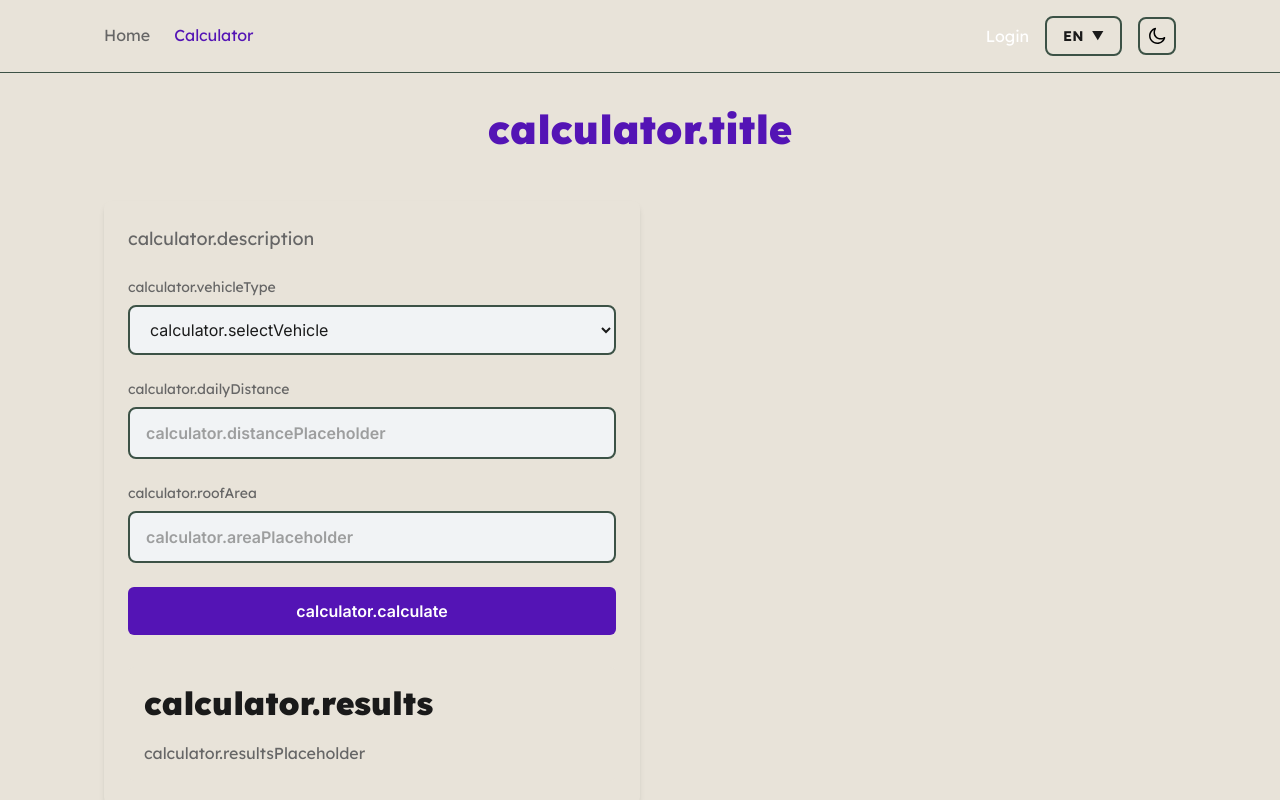
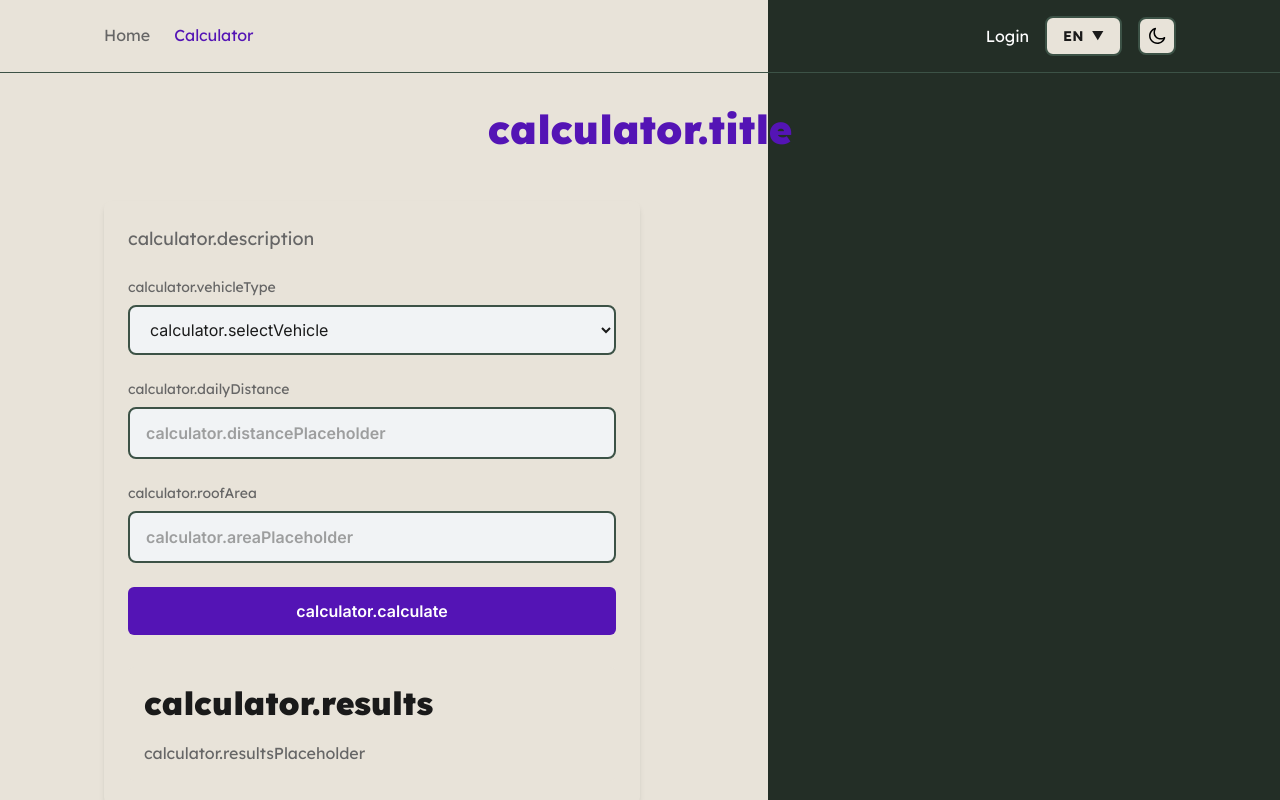
Before and after one commit to KateSkoryna/solar-calculator, a Next.js app: page /en/calculator in a window 1280 px wide. Shown: the top 800 px of the page. Built offline with nearby package versions, Linux system fonts and the light colour scheme.

Commit message:
add invert bg colors

```diff
--- a/app/globals.css
+++ b/app/globals.css
@@ -33,6 +33,14 @@
   --text-on-primary: #1a1a1a;
   --info-box: #2a2a2a;
   --border: #d6e1d4;
+}
+
+.invert-bg-color {
+  background-color: #232e26;
+}
+
+:root[data-theme="dark"] .invert-bg-color {
+  background-color: #e8e3d9;
 }
 
 body {
```
